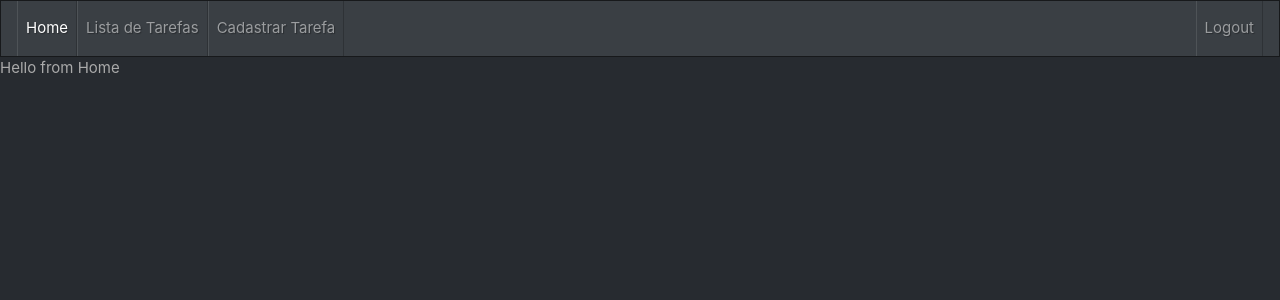
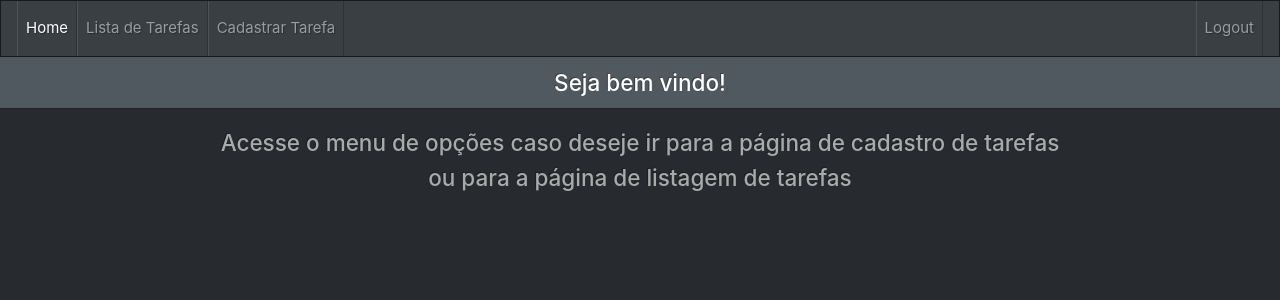
Before and after one commit to carolmfreitas/codex-frontend, a React (Create React App) app: page /home in a window 1280 px wide. Shown: the top 300 px of the page. Built offline with nearby package versions, Linux system fonts and the light colour scheme.

Commit message:
algumas mudancas7

```diff
--- a/src/App.js
+++ b/src/App.js
@@ -1,6 +1,5 @@
 import React from 'react'
 import {BrowserRouter, Switch, Route} from 'react-router-dom'
-import Navbar from './Navbar'
 import Home from './pages/Home'
 import TaskEdit from './pages/TaskEdit'
 import TaskForm from './pages/TaskForm'
--- a/src/pages/Home.js
+++ b/src/pages/Home.js
@@ -4,7 +4,13 @@ import Navbar from '../Navbar'
 export default function Home() {
     return (
         <div><Navbar />
-            <div>Hello from Home</div>
+            <div className="card-header text-center">
+                <h4 className="card-text text-white">Seja bem vindo!</h4>
+            </div>
+            <div className="card-body text-center">
+                <h4 className="card-text">Acesse o menu de opções caso deseje ir para a página de cadastro de tarefas</h4>
+                <h4 className="card-text">ou para a página de listagem de tarefas</h4>
+            </div>
         </div>
     )
 }
--- a/src/pages/TaskForm.js
+++ b/src/pages/TaskForm.js
@@ -41,9 +41,9 @@ export default function TaskForm({history}) {
       <div className="row p-2">
         <div className="col-md-4 p-2"></div>
         <div className="col-md-4 p-2">
-          <div className="card bg-primary text-black">
+          <div className="card bg-primary text-white">
             <div className="card-header text-center">
-              <h4 className="card-text">Add Task</h4>
+              <h4 className="card-text">Adicionar Tarefa</h4>
             </div>
             <div className="card-body">
               <form>
@@ -80,7 +80,7 @@ export default function TaskForm({history}) {
               </form>
             </div>
             <div className="card-footer">
-              <button className="btn btn-outline-light rounded-circle btn-lg" onClick={toSave}>Salvar</button>
+              <button className="btn btn-outline-light btn-lg" onClick={toSave}>Salvar</button>
             </div>
           </div>
         </div>
--- a/src/pages/TaskList.js
+++ b/src/pages/TaskList.js
@@ -1,6 +1,5 @@
 import React, {useState, useEffect } from 'react'
 import {getTasks, deleteTaskById} from '../services/TaskService'
-import moment from 'moment'
 import {FaPencilAlt, FaRegTrashAlt} from 'react-icons/fa'
 import Navbar from '../Navbar'
 
--- a/src/routes/Login.js
+++ b/src/routes/Login.js
@@ -1,5 +1,5 @@
 import React, { useState } from 'react'
-import {checkToken, postSignIn} from '../services/AuthService'
+import {postSignIn} from '../services/AuthService'
 import {FaEyeSlash, FaEye} from 'react-icons/fa'
 import {Link} from 'react-router-dom'
 import {useHistory} from 'react-router-dom'
--- a/src/routes/Register.js
+++ b/src/routes/Register.js
@@ -6,11 +6,11 @@ import {FaEyeSlash, FaEye} from 'react-icons/fa'
 
 export default function Register() {
 
-    const [emailInvalid, setEmailInvalid] = useState('')
+    const [setEmailInvalid] = useState('')
     const [email, setEmail] = useState('')
-    const [nameInvalid, setNameInvalid] = useState('')
+    const [setNameInvalid] = useState('')
     const [name, setName] = useState('')
-    const [passwordInvalid, setPasswordInvalid] = useState('')
+    const [setPasswordInvalid] = useState('')
     const [password, setPassword] = useState('')
     const [eye, setEye] = useState(false)
 
@@ -55,7 +55,7 @@ export default function Register() {
             <div className="col-md-4 p-2">
                 <div className="card bg-primary text-white">
                     <div className="card-header text-center">
-                        <h4 className="card-text">Sign In</h4>
+                        <h4 className="card-text">Registre-se</h4>
                     </div>
                     <div className="card-body">
                         <form>
@@ -97,7 +97,7 @@ export default function Register() {
                         </form>
                     </div>
                     <div className="card-footer">
-                        <button className="btn btn-outline-light rounded-circle btn-lg" onClick={toRegister}>Register</button>
+                        <button className="btn btn-outline-light btn-lg" onClick={toRegister}>Register</button>
 
                     </div>
                 </div>
--- a/src/services/TaskService.js
+++ b/src/services/TaskService.js
@@ -8,7 +8,6 @@ export const getTasks = async () => {
 }
 
 export const postTask = async ({title, priority, description}) => {
-    const status = 1
     const response = await ApiAxios.post('/tasks/addTask/' + localStorage.getItem('id'), {title, priority, description}, {'headers': {'Content-Type': 'application/json; charset=UTF-8',
     'authorization': 'Bearer ' + localStorage.getItem('token')}})
     return response.data
```
